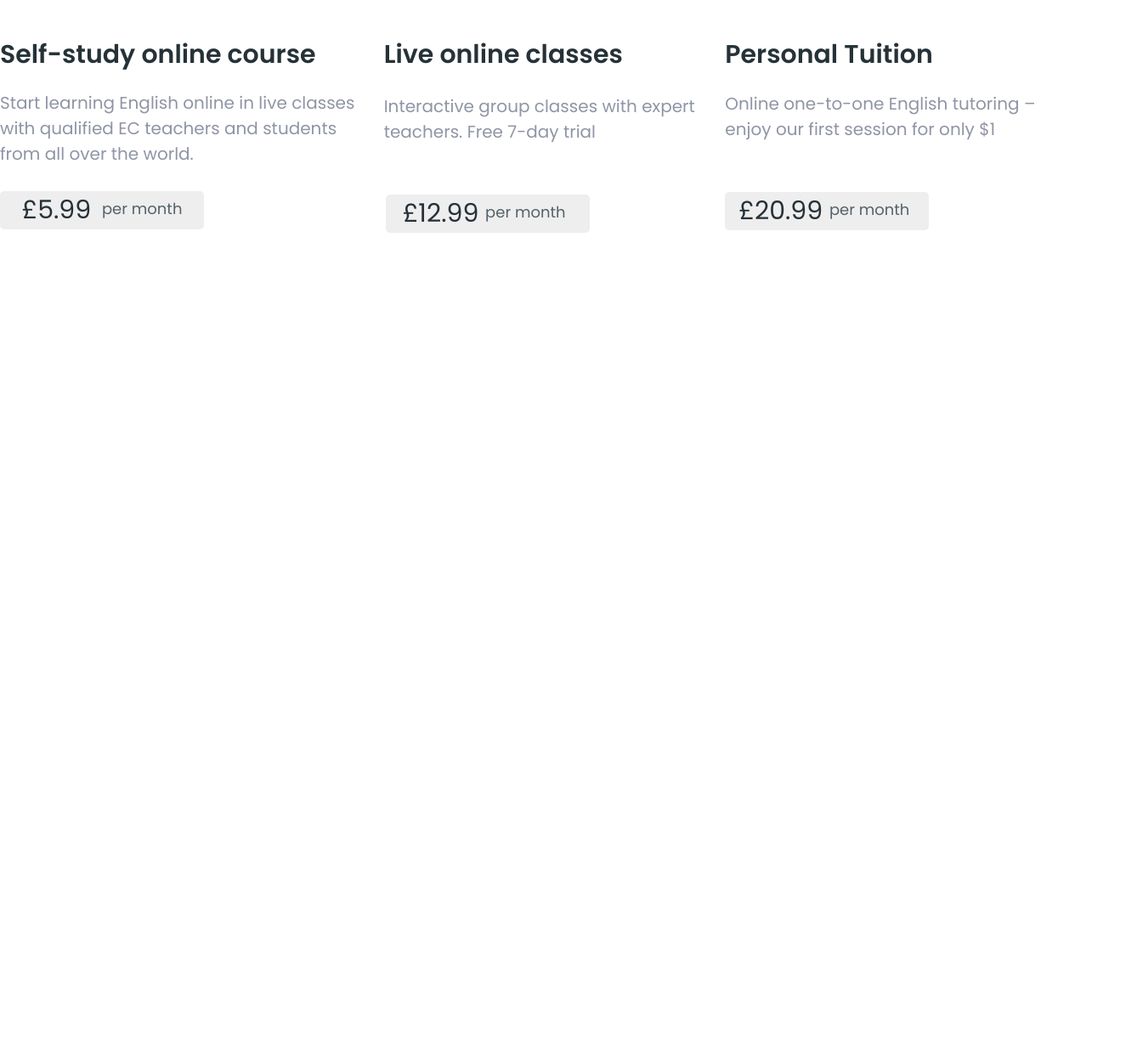
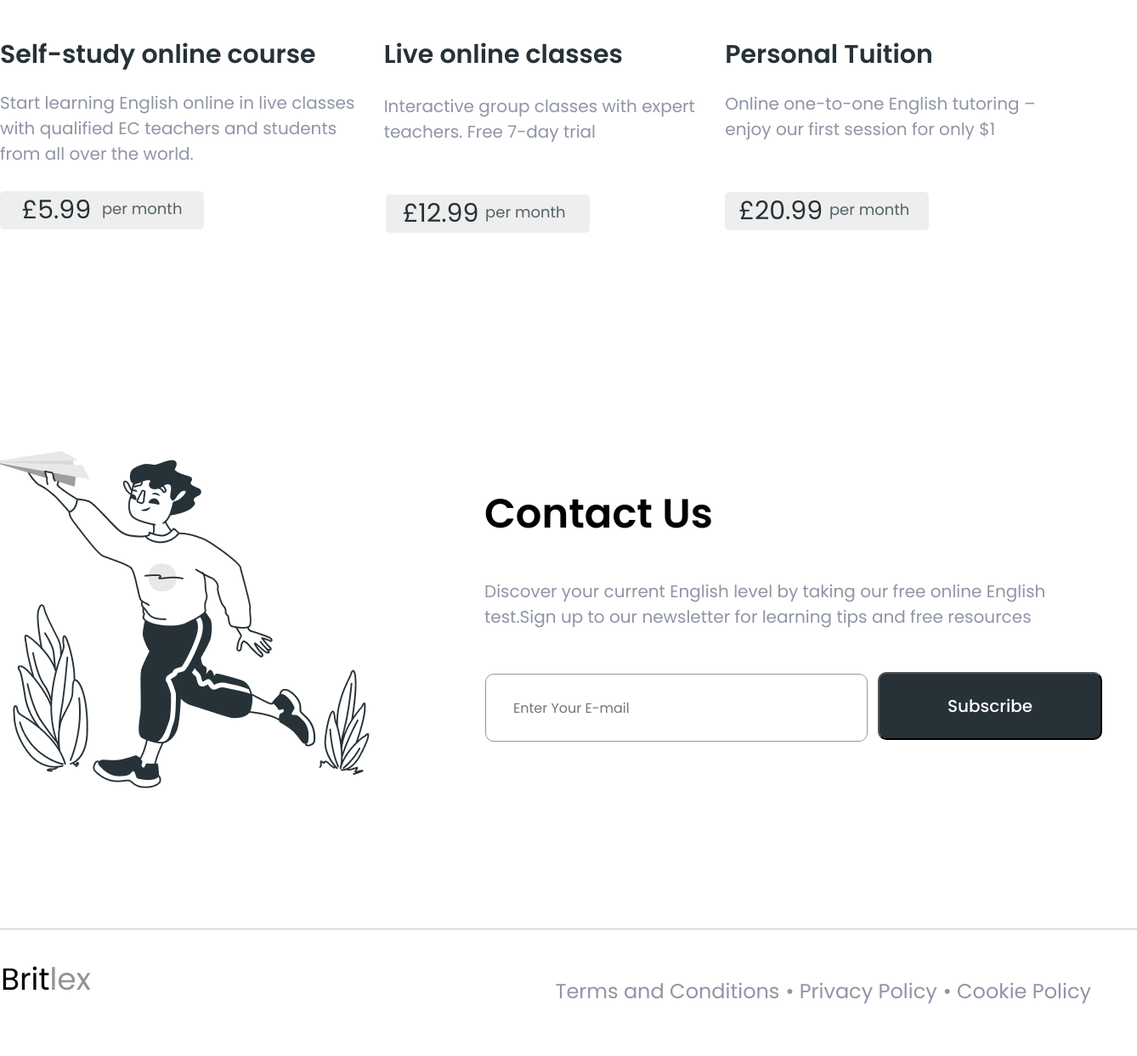
Before and after one commit to Muhammad-from-UMC/portfolio5, a plain HTML site: page index.html in a window 1280 px wide. Shown: the part 3399-4642 px from the top of the page at 85% size, 1338 px wide, since content can reach past the window. Before the commit the page ends 3673 px from the top, so only its background shows below. Drawn offline with Linux system fonts and the light colour scheme.

Commit message:
first_page_finished

```diff
--- a/CSS/style.css
+++ b/CSS/style.css
@@ -104,11 +104,13 @@ body {
     margin: 92px 0 0 38px;
 }
 .header__main_text-p {
-    max-width: 550px;
     font-weight: 400;
     font-size: 24px;
     line-height: 36px;
     color: #8F95A5;
+}
+.header__main_text-p_alignment {
+    max-width: 550px;
     padding-top: 40px;
     margin-left: -2px;
 }
@@ -431,3 +433,85 @@ body {
 .pricing-card__button_personal-tuition_span-text_alignment {
     margin: 0 3px 0 -7px;
 }
+
+
+.contact_us {
+    max-width: 1600px;
+    margin: 0 auto;
+}
+.contact_us__flex {
+    display: flex;
+}
+.contact_us__image-box {
+    margin: 257px 111px 0 -18px;
+}
+.contact_us__headline_text-h2 {
+    margin: 291px 0 36px;
+}
+.contact_us__offer_p-style {
+    margin-bottom: 52px;
+}
+.contact_us__form-flex {
+    display: flex;
+}
+.contact_us__input {
+    width: 450px;
+    height: 80px;
+    border: 1px solid #8F95A5;
+    border-radius: 10px;
+    font-size: 16px;
+    font-weight: 400;
+    line-height: 24px;
+    color: #8F95A5;
+    font-family: 'Poppins', sans-serif;
+    margin: 0px 12px 220px 1px;
+    padding-left: 32px;
+}
+.contact_us__button {
+    width: 264px;
+    height: 80px;
+    background: #263238;
+    border-radius: 10px;
+    font-family: 'Poppins', sans-serif;
+    font-size: 20px;
+    font-weight: 500;
+    line-height: 30px;
+    color: #ffffff;
+    margin-top: -2px;
+}
+
+
+.footer {
+    max-width: 1600px;
+    min-height: 149px;
+    margin: 0 auto;
+}
+.footer-line {
+    width: 1338px;
+    height: 1px;
+    background: #C4C4C4;
+}
+.footer__flex {
+    display: flex;
+    justify-content: space-between;
+    padding: 43px 0 58px;
+}
+.footer__logo-box {
+    padding-left: 3px;
+}
+.footer__nav-bar-box {
+    margin-right: -4px;
+    padding-top: 12px;
+}
+.footer__nav-bar {
+    display: flex;
+    text-decoration: none;
+}
+.footer__nav-bar-item {
+    margin-left: 7px;
+    list-style: none;
+}
+.footer__nav-bar-link {
+    text-decoration: none;
+    color: #8F95A5;
+}
--- a/index.html
+++ b/index.html
@@ -11,7 +11,7 @@
     <title>5-th site for portfolio</title>
 </head>
 <body>
-    <header class="header">
+    <header class="header" id="home">
         <div class="container">
             <div class="header__flex-box">
                 <div class="header__logo-box">
@@ -19,11 +19,11 @@
                 </div>
                 <div class="nav-bar-box">
                     <ul class="nav-bar">
-                        <li class="nav-bar-item"><a class="nav-bar-link button__style" href="#">Home</a></li>
-                        <li class="nav-bar-item"><a class="nav-bar-link button__style" href="#">Skills</a></li>
-                        <li class="nav-bar-item"><a class="nav-bar-link button__style" href="#">About Us</a></li>
-                        <li class="nav-bar-item"><a class="nav-bar-link button__style" href="#">Pricing</a></li>
-                        <li class="nav-bar-item"><a class="nav-bar-link button__style" href="#">Contacts</a></li>
+                        <li class="nav-bar-item"><a class="nav-bar-link button__style" href="#home">Home</a></li>
+                        <li class="nav-bar-item"><a class="nav-bar-link button__style" href="#skills">Skills</a></li>
+                        <li class="nav-bar-item"><a class="nav-bar-link button__style" href="#about_us">About Us</a></li>
+                        <li class="nav-bar-item"><a class="nav-bar-link button__style" href="#pricing">Pricing</a></li>
+                        <li class="nav-bar-item"><a class="nav-bar-link button__style" href="#contacts">Contacts</a></li>
                     </ul>
                 </div>
                 <div class="button-box">
@@ -36,7 +36,7 @@
                         <h1 class="header__main_headline_text-h1">Learn<br>Any Foreign Language</h1>
                         <img class="header__main_icon-file" src="img/header__icon_lamp.png" alt="header__icon">
                     </div>
-                    <p class="header__main_text-p">With our teachers who write a program for each student, you will be able to make your first sketch after the first lesson.</p>
+                    <p class="header__main_text-p header__main_text-p_alignment">With our teachers who write a program for each student, you will be able to make your first sketch after the first lesson.</p>
                     <button class="button__style header__main_button-file">Get started</button>
                 </div>
                 <div class="header__main_right-box">
@@ -47,7 +47,7 @@
             </div>
         </div>
     </header>
-    <section class="skills">
+    <section class="skills" id="skills">
         <div class="container">
             <h2 class="h2-styles skills__headline_text-h2">Skills</h2>
             <div class="skills__grid-box">
@@ -62,8 +62,6 @@
                     <p class="skills__p-style skills__speaking_p-style-2">Learn English online and improve your skills through our high-quality courses and resources – all designed for adult language learners.</p>
                     <button class="button__style skills__speaking_button__style">Learn more</button>
                 </div>
-
-
                 <div class="skills__card skills__writing-card">
                     <div class="skills__image-box">
                         <img class="skills__writing-image-box" src="img/skills-section's__2-nd_image.png" alt="skills-img">
@@ -72,8 +70,6 @@
                     <p class="skills__p-style skills__writing_p-style">One of the most important and extensive areas of natural science, the science that studies substances, also their composition</p>
                     <button class="button__style skills__button__style skills__writing_button__style">Learn more</button>
                 </div>
-
-
                 <div class="skills__card skills__reading-card">
                     <div class="skills__image-box">
                         <img  class="skills__reading-image-box" src="img/skills-section's__3-rd_image.png" alt="skills-img">
@@ -82,8 +78,6 @@
                     <p class="skills__p-style skills__reading_p-style">perception and response actions of the user resulting from the use and/or upcoming use of the product, system or service</p>
                     <button class="button__style skills__button__style skills__reading_button__style">Learn more</button>
                 </div>
-
-
                 <div class="skills__card skills__listening-card-flex">
                     <div class="skills__listening-card">
                         <h3 class="skills__h3-style skills__listening_h3-style">Listening</h3>
@@ -94,12 +88,10 @@
                         <img  class="skills__listening-image-file" src="img/skills-section's__4-th_image.png" alt="skills-img">
                     </div>
                 </div>
-
-
             </div>
         </div>
     </section>
-    <section class="about_us">
+    <section class="about_us" id="about_us">
         <div class="container">
             <div class="about_us__flex">
                 <div class="about_us__text-box">
@@ -126,7 +118,7 @@
             </div>
         </div>
     </section>
-    <section class="pricing">
+    <section class="pricing" id="pricing">
         <div class="container">
             <h2 class="h2-styles pricing__headline_text-h2">Pricing</h2>
             <div class="pricing__flex">
@@ -151,5 +143,39 @@
             </div>
         </div>
     </section>
+    <section class="contact_us" id="contacts">
+        <div class="container">
+            <div class="contact_us__flex">
+                <div class="contact_us__image-box">
+                    <img class="contact_us__image__file" src="img/ContactUs_section's_image.png" alt="ContactUs_image">
+                </div>
+                <div class="contact_us__text-box">
+                    <h2 class="h2-styles contact_us__headline_text-h2">Contact Us</h2>
+                    <p class="pricing__p-style contact_us__offer_p-style">Discover your current English level by taking our free online English test.Sign up to our newsletter for learning tips and free resources</p>
+                    <form class="contact_us__form-flex">
+                        <input class="contact_us__input" type="email" placeholder="Enter Your E-mail">
+                        <button class="button__style contact_us__button">Subscribe</button>
+                    </form>
+                </div>
+            </div>
+        </div>
+    </section>
+    <footer class="footer">
+        <div class="container">
+            <div class="footer-line"></div>
+            <div class="footer__flex">
+                <a class="footer__logo-box" href="#home">
+                    <img class="logo-file" src="img/logo_Britlex.svg" alt="logo">
+                </a>
+                <div class="footer__nav-bar-box">
+                    <ul class="footer__nav-bar">
+                        <li class="header__main_text-p footer__nav-bar-item"><a class="footer__nav-bar-link button__style" href="#">Terms and Conditions</a></li>
+                        <li class="header__main_text-p footer__nav-bar-item"><a class="footer__nav-bar-link button__style" href="#">• Privacy Policy</a></li>
+                        <li class="header__main_text-p footer__nav-bar-item"><a class="footer__nav-bar-link button__style" href="#">• Cookie Policy</a></li>
+                    </ul>
+                </div>
+            </div>
+        </div>
+    </footer>
 </body>
 </html>
```
